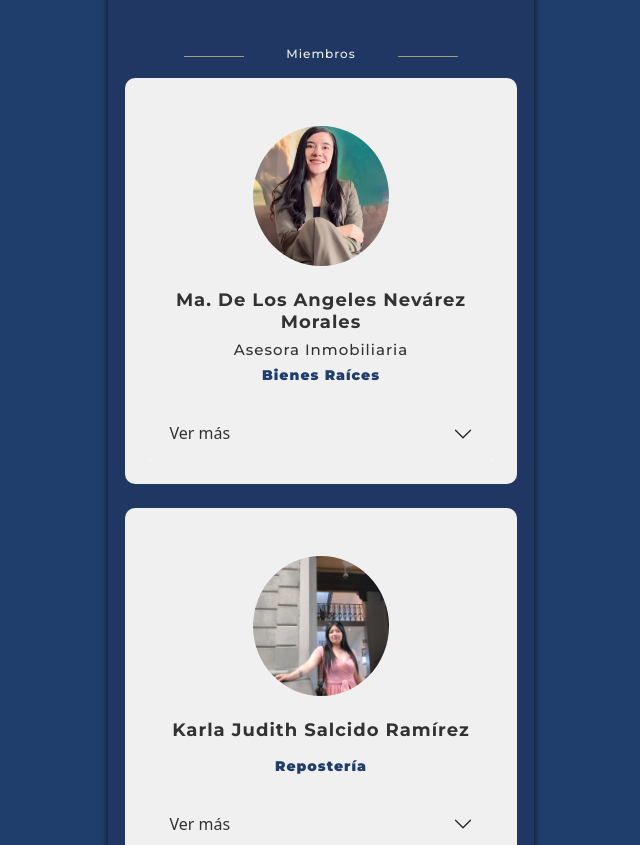
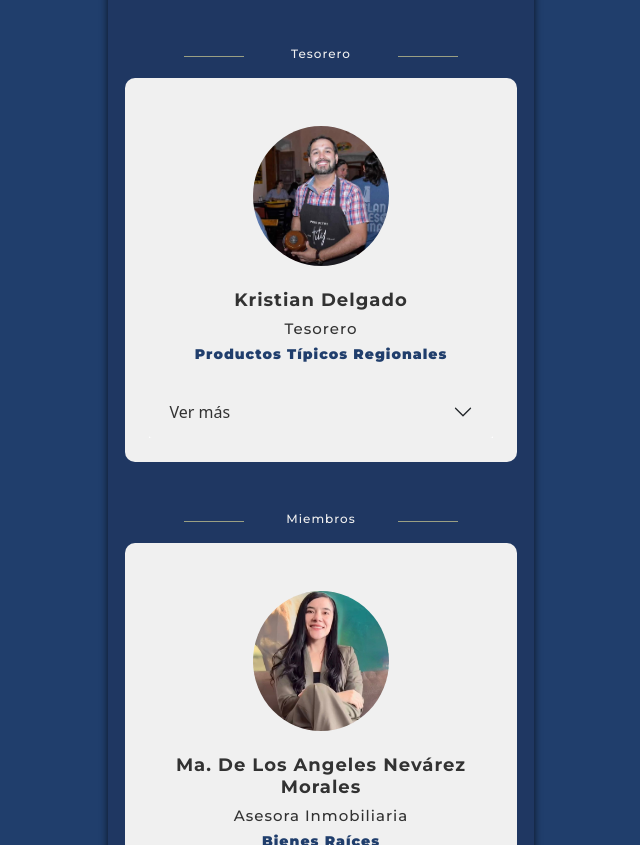
Before and after one commit to qr-codigo/directoriodemiembros, a plain HTML site: page index.html in a window 1280 px wide. Shown: the part 2680-3525 px from the top of the page, without its empty margins (319-959 px from the left). Drawn offline with nearby package versions, Linux system fonts and the light colour scheme; some packages are replaced by stand-ins of ours; a web font is replaced by a local one.

Commit message:
Add files via upload

```diff
--- a/index.html
+++ b/index.html
@@ -342,6 +342,43 @@ $(document).ready(function(){
         <div class="row justify-content-center" style="margin:0 auto;">
 
           <img class="mt-2" style="width: 120px; height: 100px; border-radius:50%; object-fit: cover; " src="img/helue1.jpeg">
+          </div>
+      </div>
+    </div>
+  </div>
+</div>
+
+
+          </div><br><br>
+      </div></div>
+
+       <div class="container mb-2 mt-5">
+<div class="row justify-content-center col-12" style="width:100%; margin:0 auto;">
+                         <div class="col-3 linea2 text-center">&nbsp;</div>
+                          <p class='col-4 nosCasamos text-center' style="font-family: 'Montserrat',sans-serif; font-optical-sizing: auto; font-weight: 500; font-size: 12px; letter-spacing: 1; color: #f0f0f0"></i>Tesorero</p>
+                         <div class="col-3 linea2">&nbsp;</div>
+                     </div>
+                 </div>
+ <div class="container col-11 portada3" style="background-color:#f0f0f0">
+         <div class="row justify-content-center" style="margin:0 auto;"><br>
+            <img class="mt-5" style="width: 160px; height: 140px; border-radius:50%; object-fit: cover; " src="img/kristian.jpeg">
+          <h5 class='nosCasamos col-12 col-md-12 mb-0 mt-4 text-center' >Kristian Delgado</h5>
+          <h5 class='nosCasamos col-12 col-md-12 mb-0 mt-2 text-center' id="valido" style="font-family: 'Montserrat',sans-serif; font-optical-sizing: auto; font-weight: 500; font-size: 15px; letter-spacing: 1; color: #ff" >Tesorero</h5>
+          <h5 class='nosCasamos col-12 col-md-12 mb-0 mt-2 text-center' id="valido" style="font-family: 'Montserrat',sans-serif; font-optical-sizing: auto; font-weight: 1000; font-size: 14px; letter-spacing: 1; color: #203e6c" >Productos Típicos Regionales</h5>
+
+      <div class="accordion accordion-flush mt-4 mb-4" id="accordionFlushExample">
+ <div class="accordion accordion-flush" id="accordionFlushExample">
+  <div class="accordion-item">
+    <h2 class="accordion-header" id="flush-headingOne">
+      <button class="accordion-button collapsed" type="button" data-bs-toggle="collapse" data-bs-target="#flush-collapseOne10" aria-expanded="false" aria-controls="flush-collapseOne">
+        Ver más
+      </button>
+    </h2>
+    <div id="flush-collapseOne10" class="accordion-collapse collapse" aria-labelledby="flush-headingOne" data-bs-parent="#accordionFlushExample">
+        <div class="accordion-body">
+        <div class="row justify-content-center" style="margin:0 auto;">
+
+          <img class="mt-2" style="width: 120px; height: 100px; border-radius:50%; object-fit: cover; " src="img/kristian1.jpeg">
           </div>
       </div>
     </div>
```
Also changed, not shown: img/kristian.jpeg (added), img/kristian1.jpeg (added).
